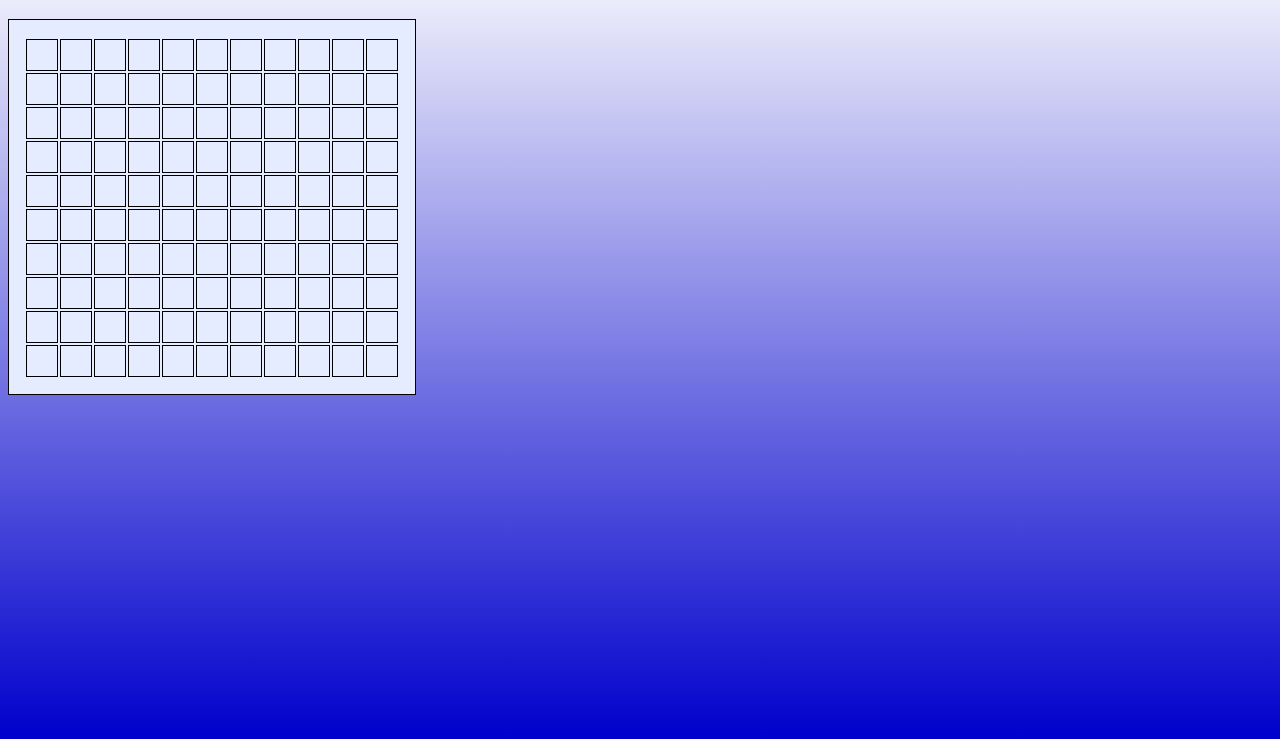
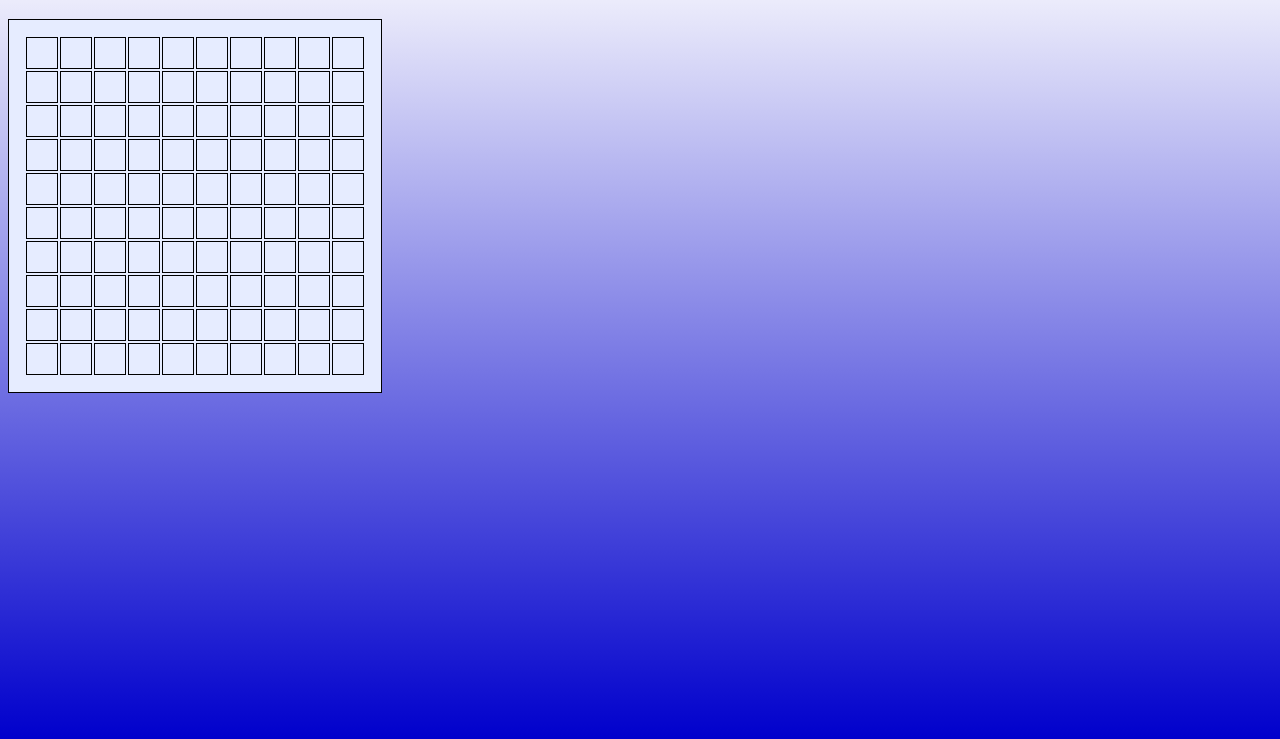
Before and after one commit to AgnieszkaKurek/BattleShipGame, a website built with webpack: page index.html in a window 1280 px wide. Shown: the part 61-800 px from the top of the page. Built offline with nearby package versions, Linux system fonts and the light colour scheme.

Commit message:
build dynamic table

```diff
--- a/assets/style.css
+++ b/assets/style.css
@@ -9,7 +9,7 @@ body {
 
 table{
     table-layout: fixed;
-    background-color:  #e6ecff;
+    background-color: #e6ecff;
 }
 
 table, th, td {
--- a/src/boardRenderer.js
+++ b/src/boardRenderer.js
@@ -1,18 +1,19 @@
 import $ from 'jquery';
+
 export class BoardRenderer {
     constructor() {
-        this.numberOfElements = 11;
+        this.numberOfRowsAndColumns = 10;
     }
 
     initBoard() {
-        let tableConstructor = '';
-        let columns = '';
-        for (let i = 0; i < this.numberOfElements; i++) {
-            tableConstructor += `<tr>${columns}</tr>`;
-            columns = '<td></td>';
-            columns = columns.repeat(this.numberOfElements);
+        let rows = '';
+        for (let rowIndex = 0; rowIndex < this.numberOfRowsAndColumns; rowIndex++) {
+            let columns = '';
+            for (let columnIndex = 0; columnIndex < this.numberOfRowsAndColumns; columnIndex++) {
+                columns += `<td data-position-row="${rowIndex}" data-position-column="${columnIndex}"></td>`;
+            }
+            rows += `<tr>${columns}</tr>`;
         }
-        let table = `<table>${tableConstructor}</table>`;
-        $('#board').html(table);
+        $('#board').html(`<table>${rows}</table>`);
     }
 }
```
